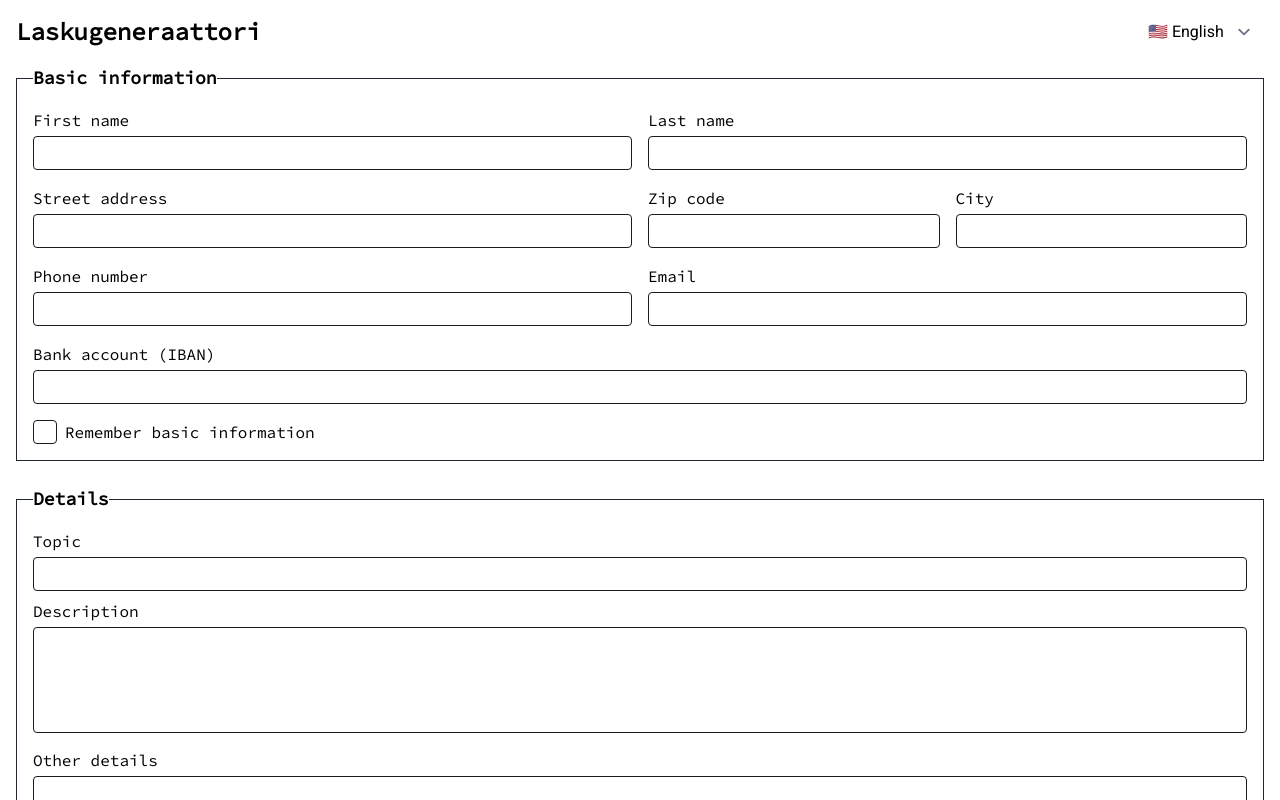
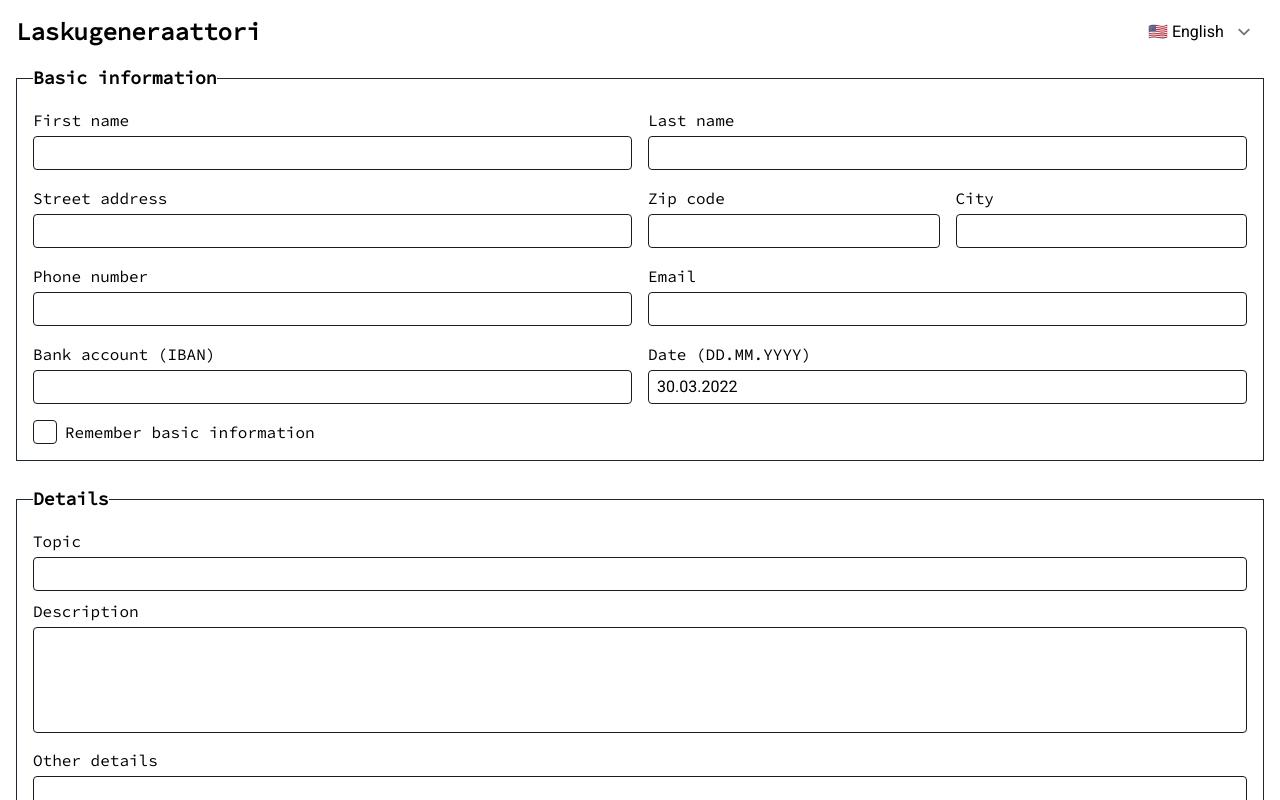
Before and after one commit to Tietokilta/konku-rs, a React (Vite) app in the folder frontend/: page / in a window 1280 px wide. Shown: the top 800 px of the page. Built offline with nearby package versions, Linux system fonts and the light colour scheme; a web font is replaced by a local one.

Commit message:
add field and validation for date

```diff
--- a/frontend/package.json
+++ b/frontend/package.json
@@ -16,6 +16,7 @@
     "i18next": "22.0.6",
     "i18next-browser-languagedetector": "7.0.1",
     "iban": "^0.0.14",
+    "moment": "^2.29.4",
     "react": "18.2.0",
     "react-dom": "18.2.0",
     "react-hook-form": "^7.43.0",
--- a/frontend/src/App.tsx
+++ b/frontend/src/App.tsx
@@ -1,4 +1,5 @@
 import { isValid as isValidIBAN } from "iban"
+import moment, { Moment } from "moment"
 import { FieldValues, useForm } from "react-hook-form"
 import { useTranslation } from "react-i18next"
 
@@ -17,10 +18,8 @@ const App = () => {
   } = useForm()
 
   const onSubmit = (data: FieldValues) => {
-    const payload = {
-      ...data,
-      date: new Date().toISOString(),
-    }
+    const payload = { ...data }
+    payload.date = moment(payload.date, "DD.MM.YYYY").toISOString()
     console.log(payload)
   }
 
@@ -29,6 +28,13 @@ const App = () => {
       return true
     }
     return t("invalidIbanMessage")
+  }
+
+  const validateDate = (date: string) => {
+    if (moment(date, "DD.MM.YY").isValid()) {
+      return true
+    }
+    return t("invalidDateMessage")
   }
 
   return (
@@ -126,7 +132,7 @@ const App = () => {
                 error={errors.email}
               />
             </div>
-            <div className="col-span-2 md:col-span-4">
+            <div className="col-span-2">
               <TextField
                 {...register("iban", {
                   required: { value: true, message: t("requiredFieldMessage") },
@@ -135,6 +141,18 @@ const App = () => {
                 type="text"
                 label={t("bankAccount")}
                 error={errors.iban}
+              />
+            </div>
+            <div className="col-span-2">
+              <TextField
+                {...register("date", {
+                  required: { value: true, message: t("requiredFieldMessage") },
+                  validate: { validateDate },
+                })}
+                type="text"
+                label={t("date")}
+                defaultValue={moment().format("DD.MM.YYYY")}
+                error={errors.date}
               />
             </div>
             <div className="col-span-2 md:col-span-4">
--- a/frontend/src/i18n.ts
+++ b/frontend/src/i18n.ts
@@ -16,6 +16,7 @@ export const resources: Resource = {
       phoneNumber: "Phone number",
       email: "Email",
       bankAccount: "Bank account (IBAN)",
+      date: "Date (DD.MM.YYYY)",
       rememberBasicInformation: "Remember basic information",
       topic: "Topic",
       description: "Description",
@@ -24,6 +25,7 @@ export const resources: Resource = {
       requiredFieldMessage: "This field is required",
       invalidIbanMessage: "Please enter a valid IBAN",
       maxLengthMessage: "Maximum length for this field exceeded",
+      invalidDateMessage: "Invalid date",
     },
   },
   fi: {
@@ -38,6 +40,7 @@ export const resources: Resource = {
       phoneNumber: "Puhelinnumero",
       email: "Sähköposti",
       bankAccount: "Tilinumero (IBAN)",
+      date: "Päivämäärä",
       rememberBasicInformation: "Muista perustiedot",
       topic: "Aihe",
       description: "Kuvaus",
@@ -46,6 +49,7 @@ export const resources: Resource = {
       requiredFieldMessage: "Tämä kohta vaaditaan",
       invalidIbanMessage: "Väärä IBAN-osoite",
       maxLengthMessage: "Maksimipituus ylitetty",
+      invalidDateMessage: "Epäkelpo päivämäärä",
     },
   },
 } as const
```
Also changed, not shown: 1 other file (tests, documents, lock files or other folders).
